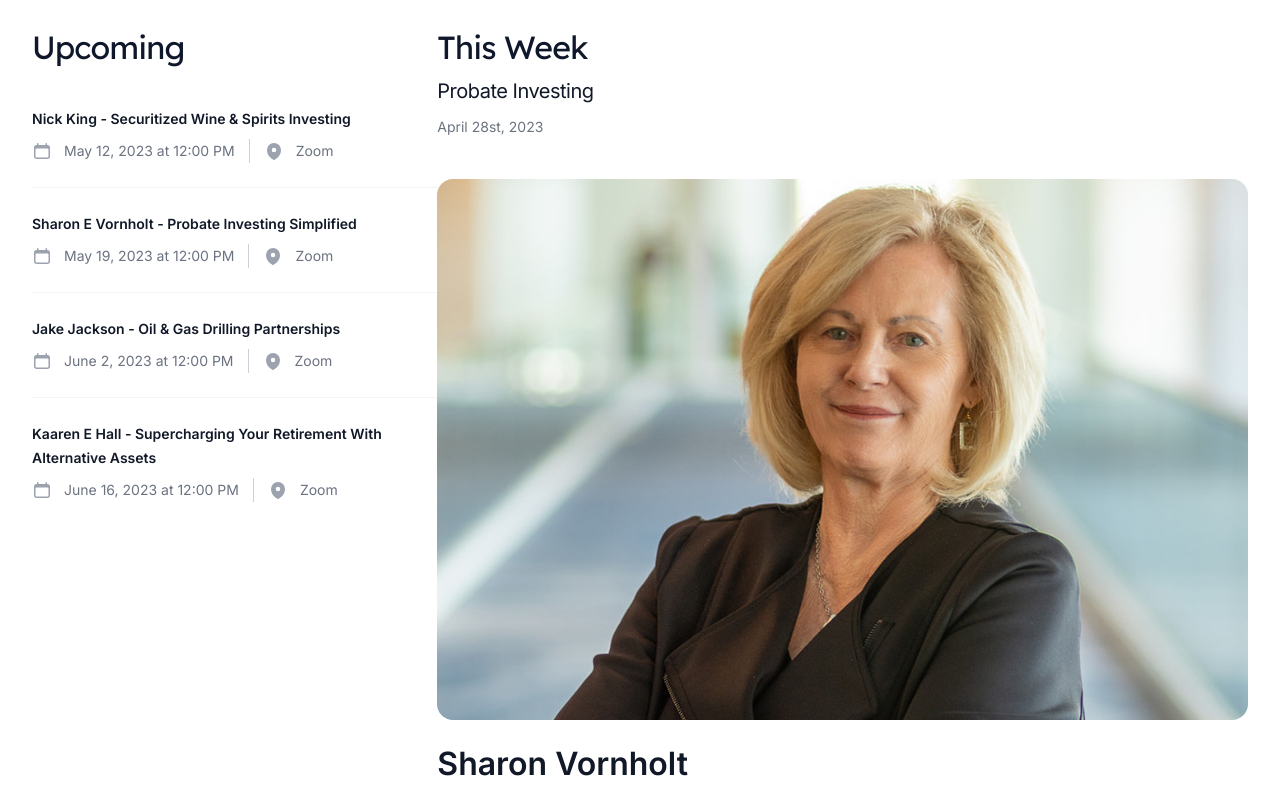
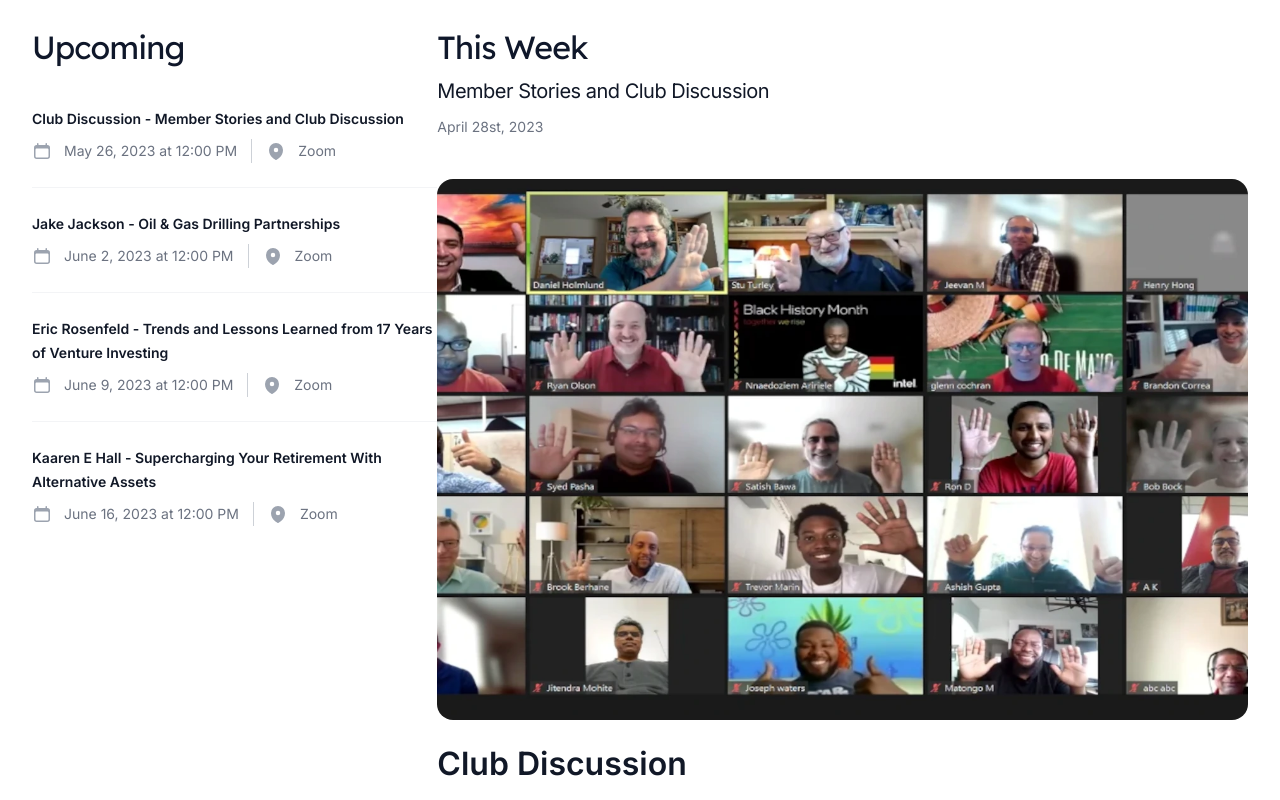
Before and after one commit to agnathan/altweb, a Next.js app: page / in a window 1280 px wide. Shown: the part 1860-2660 px from the top of the page. Built offline with nearby package versions, Linux system fonts and the light colour scheme; what aws-amplify would draw is missing.

Commit message:
Updating Meetings

```diff
--- a/src/components/Events.jsx
+++ b/src/components/Events.jsx
@@ -20,7 +20,7 @@ import { Container } from '@/components/Container'
 import zoom from '@/images/club/alternative-investment-club-photo.webp'
 import speakercollage from '@/images/club/reic-speaker-collage.webp'
 import camino from '@/images/club/camino2.webp'
-import speakerPhoto from '@/images/speaker/sharon.jpg'
+import speakerPhoto from '@/images/club/alternative-investment-club-photo.webp'
 const features = [
   {
     name: 'Financial Education',
@@ -111,11 +111,11 @@ const features = [
 
 const people = [
   {
-    name: 'Sharon Vornholt',
-    title: 'Probate Investing',
+    name: 'Club Discussion',
+    title: 'Member Stories and Club Discussion',
     imageUrl:
       camino,
-    bio: 'Welcome to the Alternative Investing Club. Our speaker this week is Sharon Vornholt. Sharon Vornholt is the owner of Innovative Property Solutions in Louisville, KY.She began investing in 1998 and is best known for her expertise in probate investing and marketing and branding.Sharon is the creator of the “Louisville Gal’s Real Estate Blog” and is the host of the popular podcast, “Let’s Talk Real Estate Investing”. Sharon has helped hundreds of people refine their brands and create customized marketing plans that allow them to generate a steady stream of leads through the lucrative niche of probates. She will be speaking at our Alternative Investing Club Friday Zoom event on May 19th at 12pm Pacific time.Sharon will be sharing her insights on how to find and profit from probate properties. This is a great opportunity to learn from one of the leading experts in probate investing.Don\'t miss out! We hope to see you there!',
+    bio: 'This week we will be listening to club members who have had a great experience with someone in the real estate or passive investing industry. If you\'ve had a great experience with a real estate agent, property broker, lender, syndicator or contractor, email daniel@goodsamaritancaptial.com and let me know that you\'d like to be put on the agenda to share. If you would like to share about your recent investment, this week will be about discovering what other people in the club are doing and the best people that they are working with. This is a great opportunity to learn from each other. Don\'t miss out! We hope to see you there!',
     twitterUrl: '#',
     linkedinUrl: '#',
   },
@@ -126,27 +126,16 @@ const people = [
 const meetings = [
   {
     id: 1,
-    date: 'May 12, 2023',
+    date: 'May 26, 2023',
     time: '12:00 PM',
-    datetime: '2023-05-05T12:00',
-    name: 'Nick King',
-    title: 'Securitized Wine & Spirits Investing',
-    imageUrl:
-      '/images/levi.jpg',
+    datetime: '2023-05-26T12:00',
+    name: 'Club Discussion',
+    title: 'Member Stories and Club Discussion',
+    imageUrl: '/images/chandni.webp',
     location: 'Zoom',
   },
   {
     id: 2,
-    date: 'May 19, 2023',
-    time: '12:00 PM',
-    datetime: '2023-05-19T12:00',
-    name: 'Sharon E Vornholt',
-    title: 'Probate Investing Simplified',
-    imageUrl: '/images/chandni.webp',
-    location: 'Zoom',
-  },
-  {
-    id: 3,
     date: 'June 2, 2023',
     time: '12:00 PM',
     datetime: '2023-06-02T12:00',
@@ -156,7 +145,17 @@ const meetings = [
       '/images/jimmy.jpg',
     location: 'Zoom',
   }, {
-    id: 2,
+    id: 3,
+    date: 'June 9, 2023',
+    time: '12:00 PM',
+    datetime: '2023-06-02T12:00',
+    name: 'Eric Rosenfeld',
+    title: 'Trends and Lessons Learned from 17 Years of Venture Investing',
+    imageUrl:
+      '/images/jimmy.jpg',
+    location: 'Zoom',
+  }, {
+    id: 4,
     date: 'June 16, 2023',
     time: '12:00 PM',
     datetime: '2023-06-16T12:00',
@@ -382,7 +381,7 @@ export function ScheduleBlade() {
           </div>
           <div className="basis-2/3">
             <h2 className="font-display text-2xl tracking-tight text-slate-900 sm:text-3xl">This Week</h2>
-            <h3 className="mt-2 text-lg tracking-tight text-gray-900 sm:text-xl">Probate Investing</h3>
+            <h3 className="mt-2 text-lg tracking-tight text-gray-900 sm:text-xl">Member Stories and Club Discussion</h3>
             <p className="mt-2 text-sm text-gray-500">
               <time dateTime={date}>{date}</time>
             </p>
```
Also changed, not shown: 1 other file (tests, documents, lock files or other folders).
